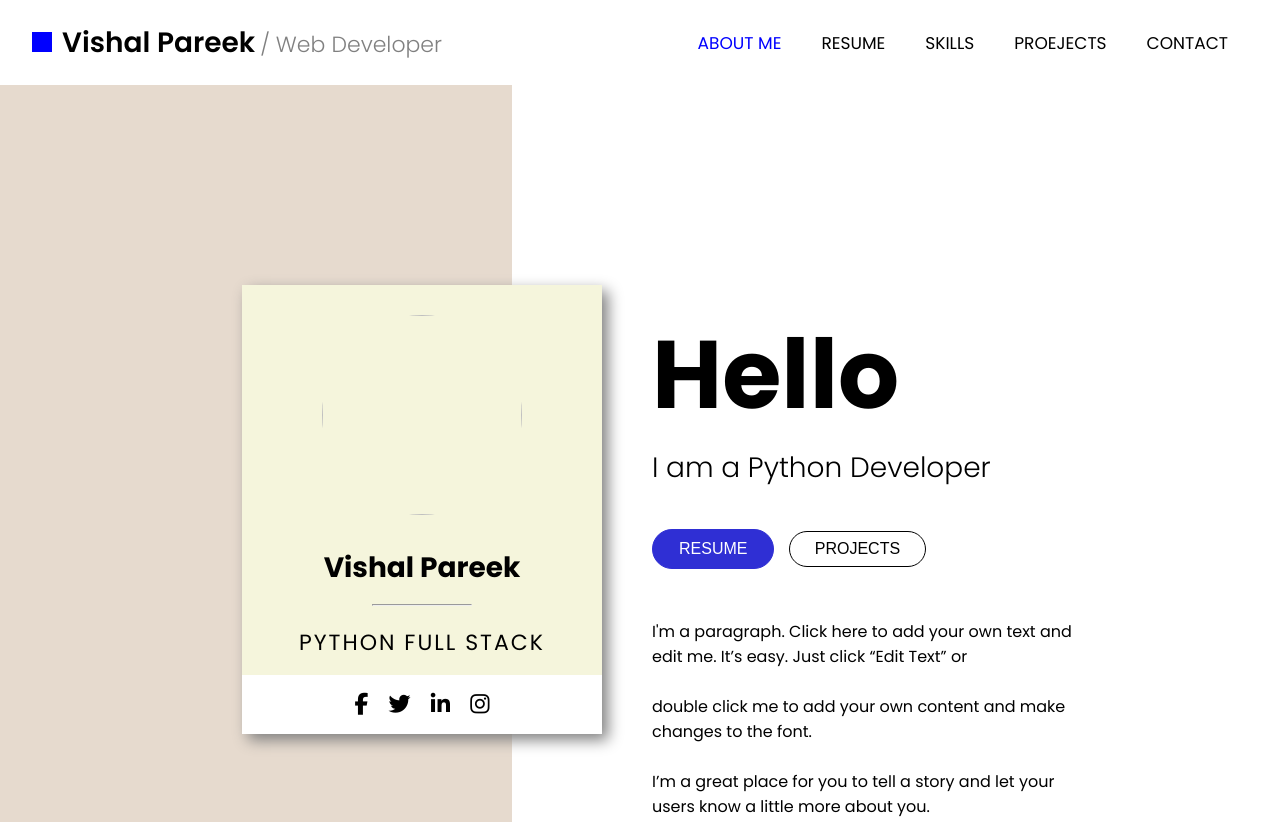
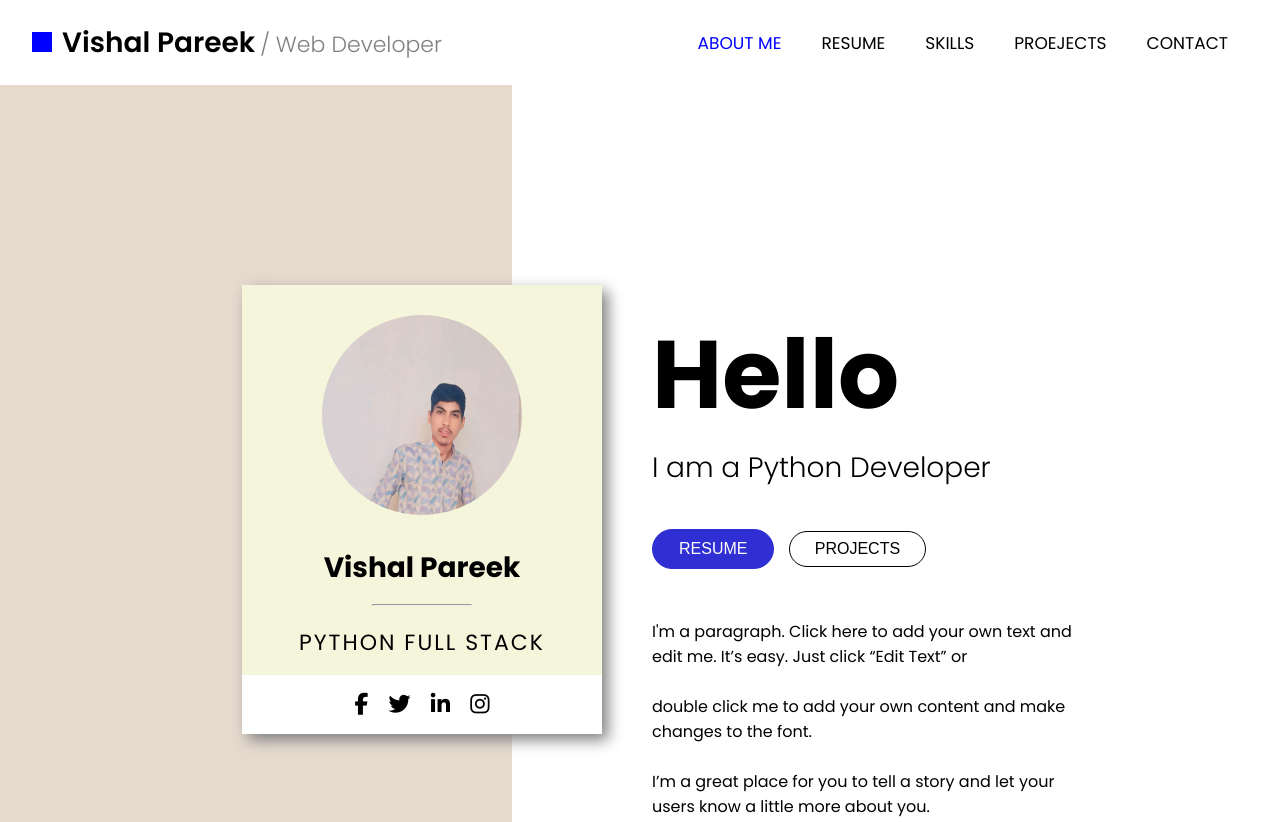
Before and after one commit to VishalPareek9024/Portfolio, a plain HTML site: page index.html in a window 1280 px wide. Shown: the top 822 px of the page. Drawn offline with Linux system fonts and the light colour scheme.

Commit message:
MyImg Added

```diff
--- a/index.html
+++ b/index.html
@@ -54,7 +54,7 @@
 
         <div class="left-side-main">
             <div class="profile">
-                <img src="../../MYPHOTOS/WhatsApp Image 2024-07-30 at 7.23.40 PM (1).jpeg" alt="">
+                <img src="./Personal_Portfolio/images/MyImg.jpeg" alt="">
                 <h2>Vishal Pareek</h2>
                 <hr>
                 <p>Python Full Stack</p>
```
Also changed, not shown: Personal_Portfolio/images/MyImg.jpeg (added).
